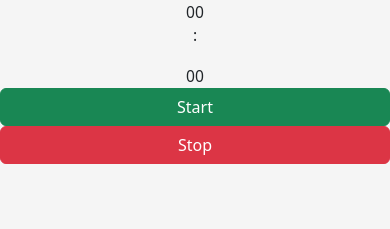
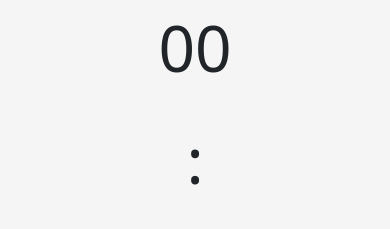
Before and after one commit to Isaacx86/BenchBuddy, a PHP site: page /workout.html in a window 390 px wide; the page is wider, and only the part inside the window is pictured. Shown: the top 229 px of that part. Run offline with PHP 8.4, Linux system fonts and the light colour scheme.

Commit message:
some stuff idek

```diff
--- a/BB_Website/js/script.js
+++ b/BB_Website/js/script.js
@@ -54,8 +54,8 @@ document.addEventListener('DOMContentLoaded', function() {
       let secString = second.toString().padStart(2, '0');
       let countString = count.toString().padStart(2, '0');
 
-      document.getElementById('min').innerHTML = minString;
-      document.getElementById('sec').innerHTML = secString;
+      document.getElementById('min').textContent = minString;
+      document.getElementById('sec').textContent = secString;
 
       setTimeout(stopWatch, 10);
     }
--- a/BB_Website/styles/style.css
+++ b/BB_Website/styles/style.css
@@ -44,6 +44,6 @@ body{
 
 
 /*STOP WATCH*/
-.digit{
-    font-size: 4vw;
+.digit p{
+    font-size: 4rem;
 }
--- a/BB_Website/workout.html
+++ b/BB_Website/workout.html
@@ -16,22 +16,16 @@
         <div class="container">
             <!--Timer Row-->
             <div class="row text-center justify-content-center">
-                <div class="col-sm-1 p-0">
-                    <span class="digit" id="min">
-                        00
-                    </span>
+                <div class="col-sm-1 p-0 digit" id="min">
+                    <p>00</p>
                 </div>
 
-                <div class="col-sm-1 p-0">
-                    <div class="digit">
-                        <p>:</p>
-                    </div>
+                <div class="col-sm-1 p-0 digit">
+                    <p>:</p>
                 </div>
 
-                <div class="col-sm-1 p-0">
-                    <span class="digit" id="sec">
-                        00
-                    </span>
+                <div class="col-sm-1 p-0 digit" id="sec">
+                    <p>00</p>
                 </div>
             </div>
             <!--End timer row-->
@@ -57,8 +51,14 @@
 
                 </div>
 
-                <div class="col-md-5 col-lg-5 col-xl-5 offset-xl-1 mt-5">
-                    <iframe width="560" height="315" src="https://www.youtube.com/embed/c74kMCOmP80" title="YouTube video player" frameborder="0" allow="accelerometer; autoplay; clipboard-write; encrypted-media; gyroscope; picture-in-picture; web-share" allowfullscreen></iframe>
+                <div class="col-md-7 col-lg-5 col-xl-5 offset-xl-1 mt-5 justify-content-center align-items-center">
+                    <div class="row-md-3 text-center">
+                        <h3>Workout</h3>
+                    </div>
+
+                    <div class="row">
+                        <iframe width="560" height="315" src="https://www.youtube.com/embed/c74kMCOmP80" title="YouTube video player" frameborder="0" allow="accelerometer; autoplay; clipboard-write; encrypted-media; gyroscope; picture-in-picture; web-share" allowfullscreen></iframe>
+                    </div>
                 </div>
             </div>
 
```
